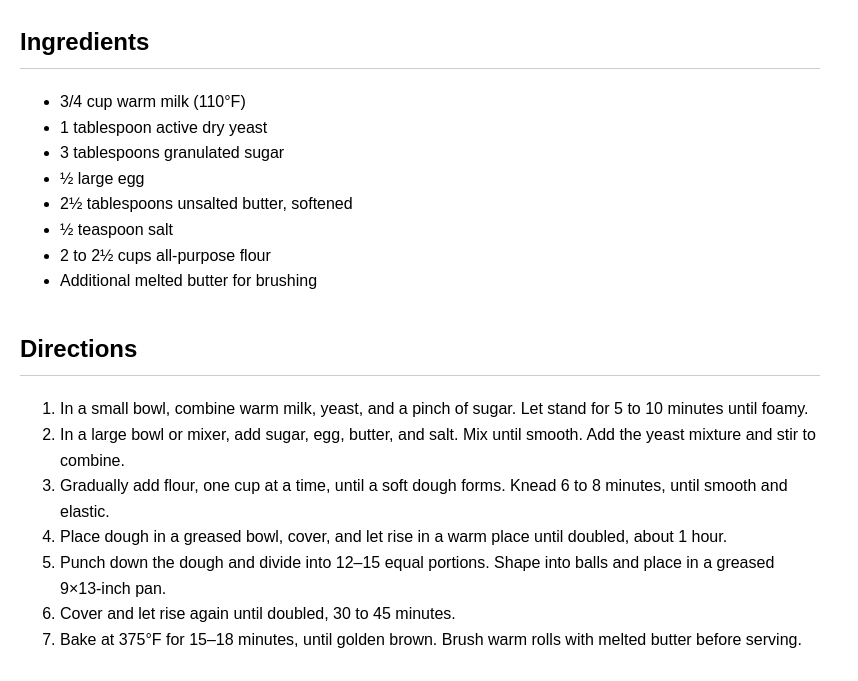
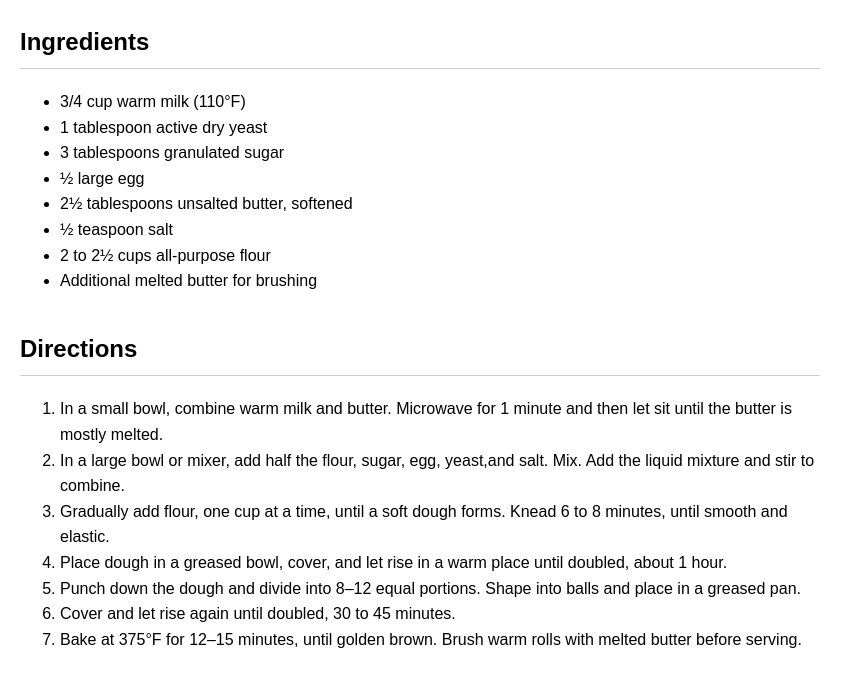
Before and after one commit to drb116/ret_sim, a plain HTML site: page recipes/the-best-dinner-rolls.html in a window 1280 px wide. Shown: the part 86-767 px from the top of the page, without its empty margins (0-858 px from the left). Drawn offline with Linux system fonts and the light colour scheme.

Commit message:
Updated dinner rolls again

```diff
--- a/recipes/the-best-dinner-rolls.html
+++ b/recipes/the-best-dinner-rolls.html
@@ -25,13 +25,13 @@
 
     <h2>Directions</h2>
     <ol>
-      <li>In a small bowl, combine warm milk, yeast, and a pinch of sugar. Let stand for 5 to 10 minutes until foamy.</li>
-      <li>In a large bowl or mixer, add sugar, egg, butter, and salt. Mix until smooth. Add the yeast mixture and stir to combine.</li>
+      <li>In a small bowl, combine warm milk and butter. Microwave for 1 minute and then let sit until the butter is mostly melted.</li>
+      <li>In a large bowl or mixer, add half the flour, sugar, egg, yeast,and salt. Mix. Add the liquid mixture and stir to combine.</li>
       <li>Gradually add flour, one cup at a time, until a soft dough forms. Knead 6 to 8 minutes, until smooth and elastic.</li>
       <li>Place dough in a greased bowl, cover, and let rise in a warm place until doubled, about 1 hour.</li>
-      <li>Punch down the dough and divide into 12–15 equal portions. Shape into balls and place in a greased 9×13-inch pan.</li>
+      <li>Punch down the dough and divide into 8–12 equal portions. Shape into balls and place in a greased pan.</li>
       <li>Cover and let rise again until doubled, 30 to 45 minutes.</li>
-      <li>Bake at 375°F for 15–18 minutes, until golden brown. Brush warm rolls with melted butter before serving.</li>
+      <li>Bake at 375°F for 12–15 minutes, until golden brown. Brush warm rolls with melted butter before serving.</li>
     </ol>
   </div>
 
```
